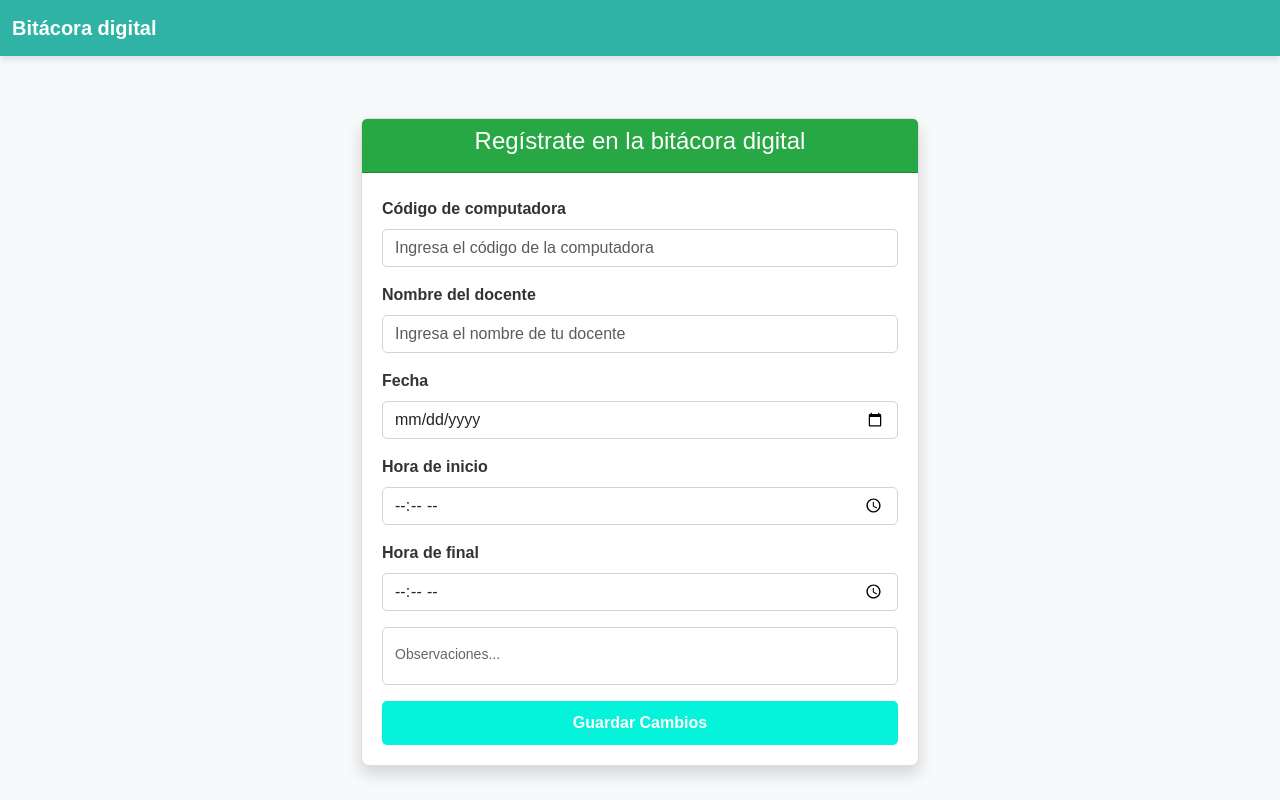
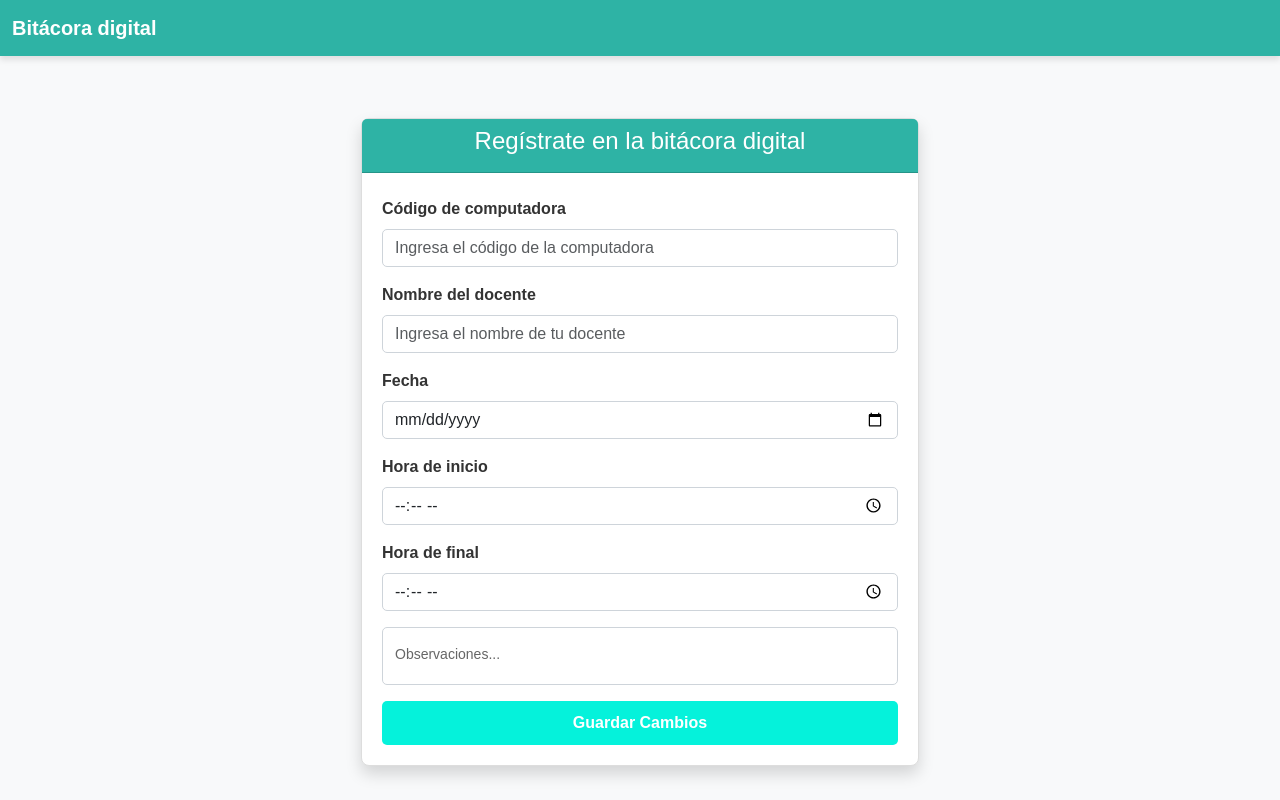
Before and after one commit to JonathanAlbertoBarrera/CONSUMO-API, a plain HTML site: page alumno/registrarBitacora.html in a window 1280 px wide. Drawn offline with nearby package versions, Linux system fonts and the light colour scheme.

Commit message:
Bitacora

```diff
--- a/alumno/registrarBitacora.html
+++ b/alumno/registrarBitacora.html
@@ -37,7 +37,7 @@
     .card-header {
         font-weight: bold;
         font-size: 22px;
-        background-color: #28a745;
+        background-color: #2eb3a5;
         color: #fff;
         text-align: center;
     }
```
